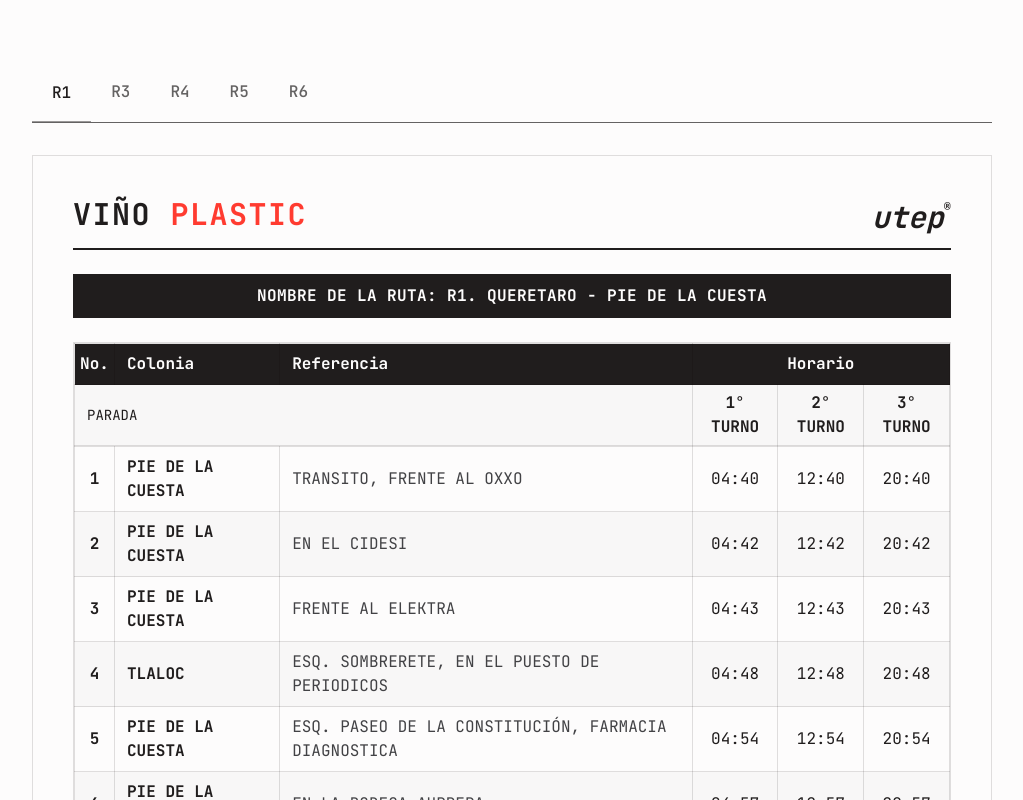
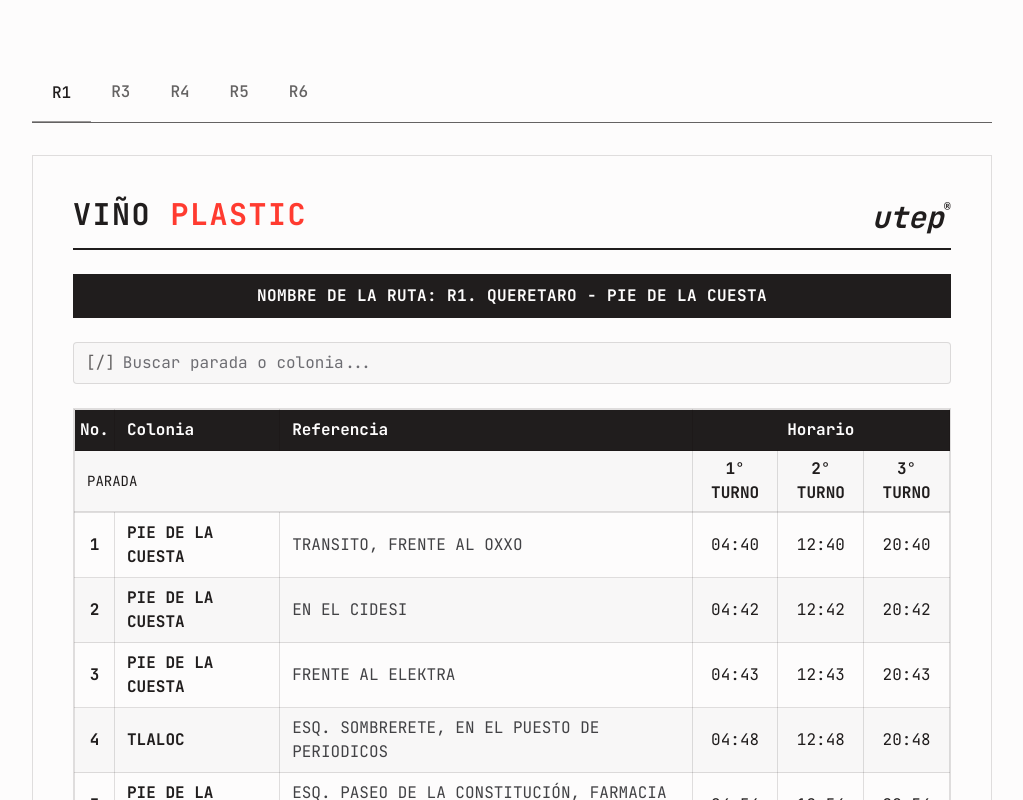
Before and after one commit to lahh29/rutas, a React (Vite) app in the folder rutas-app/: page / in a window 1280 px wide. Shown: the top 800 px of the page, without its empty margins (128-1151 px from the left). Built offline with nearby package versions, Linux system fonts and the light colour scheme.

Commit message:
auto-commit for ce6f81e3-e06f-4984-bba8-03d452e1d87d

```diff
--- a/rutas-app/src/App.jsx
+++ b/rutas-app/src/App.jsx
@@ -24,7 +24,7 @@ function App() {
           onSeleccionar={setRutaActivaId}
         />
 
-        <RoutePanel ruta={ruta} />
+        <RoutePanel key={ruta.id} ruta={ruta} />
 
         <Footer />
       </div>
--- a/rutas-app/src/features/routes/RoutePanel.jsx
+++ b/rutas-app/src/features/routes/RoutePanel.jsx
@@ -1,9 +1,31 @@
+import { useMemo, useState } from 'react';
 import Brandbar from '../../components/Brandbar';
 import Notes from '../../components/Notes';
 import RouteTable from './RouteTable';
 import StopList from './StopList';
+import SearchBox from './SearchBox';
+
+const normalizar = (texto) =>
+  texto
+    .normalize('NFD')
+    .replace(/[\u0300-\u036f]/g, '')
+    .toLowerCase();
 
 export default function RoutePanel({ ruta }) {
+  const [query, setQuery] = useState('');
+
+  const paradasFiltradas = useMemo(() => {
+    const q = normalizar(query.trim());
+    if (!q) return ruta.paradas;
+    return ruta.paradas.filter(
+      (p) =>
+        normalizar(p.colonia).includes(q) ||
+        normalizar(p.referencia).includes(q)
+    );
+  }, [ruta.paradas, query]);
+
+  const sinResultados = paradasFiltradas.length === 0;
+
   return (
     <article
       id={`panel-${ruta.id}`}
@@ -21,15 +43,38 @@ export default function RoutePanel({ ruta }) {
         Nombre de la ruta: {ruta.nombre}
       </h2>
 
+      <SearchBox
+        value={query}
+        onChange={setQuery}
+        resultCount={paradasFiltradas.length}
+      />
+
+      {sinResultados ? (
+        <p
+          className="mt-6 flex items-start gap-2 border border-hairline bg-surface-soft px-4 py-4 text-body-md text-body"
+          data-testid="stop-search-empty"
+        >
+          <span className="select-none font-bold text-ink" aria-hidden="true">
+            [x]
+          </span>
+          <span>
+            No se encontraron paradas para “{query.trim()}”. Revisa la ortografía
+            o limpia la búsqueda.
+          </span>
+        </p>
+      ) : (
+        <>
           {/* Desktop / tablet: full schedule table */}
           <div className="hidden md:block">
-        <RouteTable ruta={ruta} />
+            <RouteTable ruta={ruta} paradas={paradasFiltradas} />
           </div>
 
           {/* Mobile: condensed colonia list -> tap opens detail sheet */}
           <div className="md:hidden">
-        <StopList ruta={ruta} />
+            <StopList ruta={ruta} paradas={paradasFiltradas} />
           </div>
+        </>
+      )}
 
       <Notes notasRuta={ruta.notas} />
     </article>
--- a/rutas-app/src/features/routes/RouteTable.jsx
+++ b/rutas-app/src/features/routes/RouteTable.jsx
@@ -1,5 +1,6 @@
-export default function RouteTable({ ruta }) {
+export default function RouteTable({ ruta, paradas }) {
   const tituloId = `titulo-tabla-${ruta.id}`;
+  const filas = paradas ?? ruta.paradas;
 
   return (
     <figure className="mt-6 overflow-x-auto border border-hairline">
@@ -51,7 +52,7 @@ export default function RouteTable({ ruta }) {
           </tr>
         </thead>
         <tbody>
-          {ruta.paradas.map((p, idx) => (
+          {filas.map((p, idx) => (
             <tr key={p.no} className={idx % 2 === 0 ? 'bg-canvas' : 'bg-surface-soft'}>
               <th
                 scope="row"
--- /dev/null
+++ b/rutas-app/src/features/routes/SearchBox.jsx
@@ -0,0 +1,41 @@
+export default function SearchBox({ value, onChange, resultCount }) {
+  return (
+    <div className="mt-6" data-testid="stop-search">
+      <label htmlFor="buscar-parada" className="sr-only">
+        Buscar parada por colonia o referencia
+      </label>
+      <div className="flex items-center gap-2 rounded-sm border border-hairline bg-surface-soft px-3 py-2 focus-within:border-ink focus-within:bg-canvas">
+        <span className="select-none text-body-md text-mute" aria-hidden="true">
+          [/]
+        </span>
+        <input
+          id="buscar-parada"
+          type="text"
+          inputMode="search"
+          autoComplete="off"
+          value={value}
+          onChange={(e) => onChange(e.target.value)}
+          placeholder="Buscar parada o colonia..."
+          data-testid="stop-search-input"
+          className="w-full bg-transparent text-body-md text-ink placeholder:text-stone focus:outline-none"
+        />
+        {value && (
+          <button
+            type="button"
+            onClick={() => onChange('')}
+            aria-label="Limpiar búsqueda"
+            data-testid="stop-search-clear"
+            className="select-none text-body-md font-bold text-mute"
+          >
+            [x]
+          </button>
+        )}
+      </div>
+      {value && (
+        <p className="mt-2 text-caption-md text-mute" data-testid="stop-search-count">
+          {resultCount} {resultCount === 1 ? 'parada encontrada' : 'paradas encontradas'}
+        </p>
+      )}
+    </div>
+  );
+}
--- a/rutas-app/src/features/routes/StopList.jsx
+++ b/rutas-app/src/features/routes/StopList.jsx
@@ -1,8 +1,9 @@
 import { useState } from 'react';
 import StopDetail from './StopDetail';
 
-export default function StopList({ ruta }) {
+export default function StopList({ ruta, paradas }) {
   const [paradaActiva, setParadaActiva] = useState(null);
+  const filas = paradas ?? ruta.paradas;
 
   return (
     <div className="mt-6" data-testid="stop-list">
@@ -17,7 +18,7 @@ export default function StopList({ ruta }) {
       </p>
 
       <ul className="border border-hairline" role="list">
-        {ruta.paradas.map((parada, idx) => (
+        {filas.map((parada, idx) => (
           <li key={parada.no}>
             <button
               type="button"
```
Lines whose indentation alone changed are shown as unchanged.
